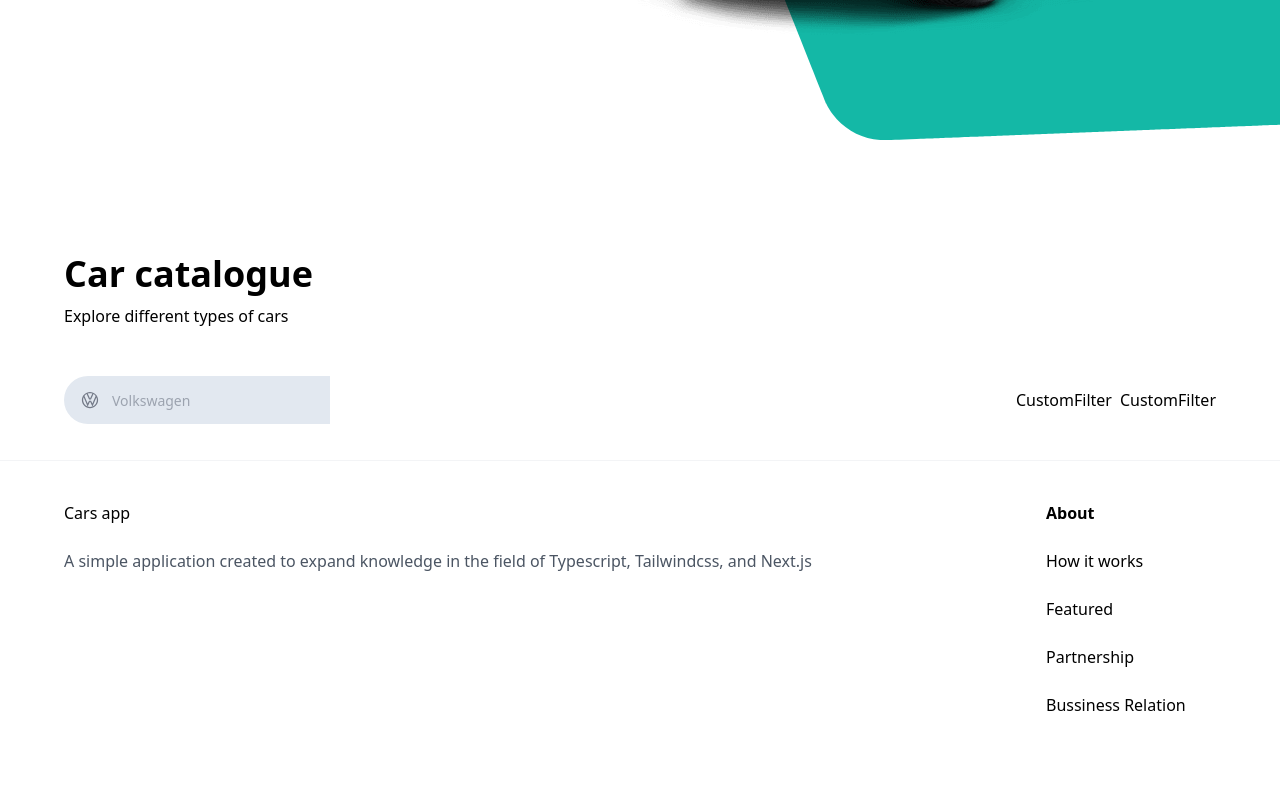
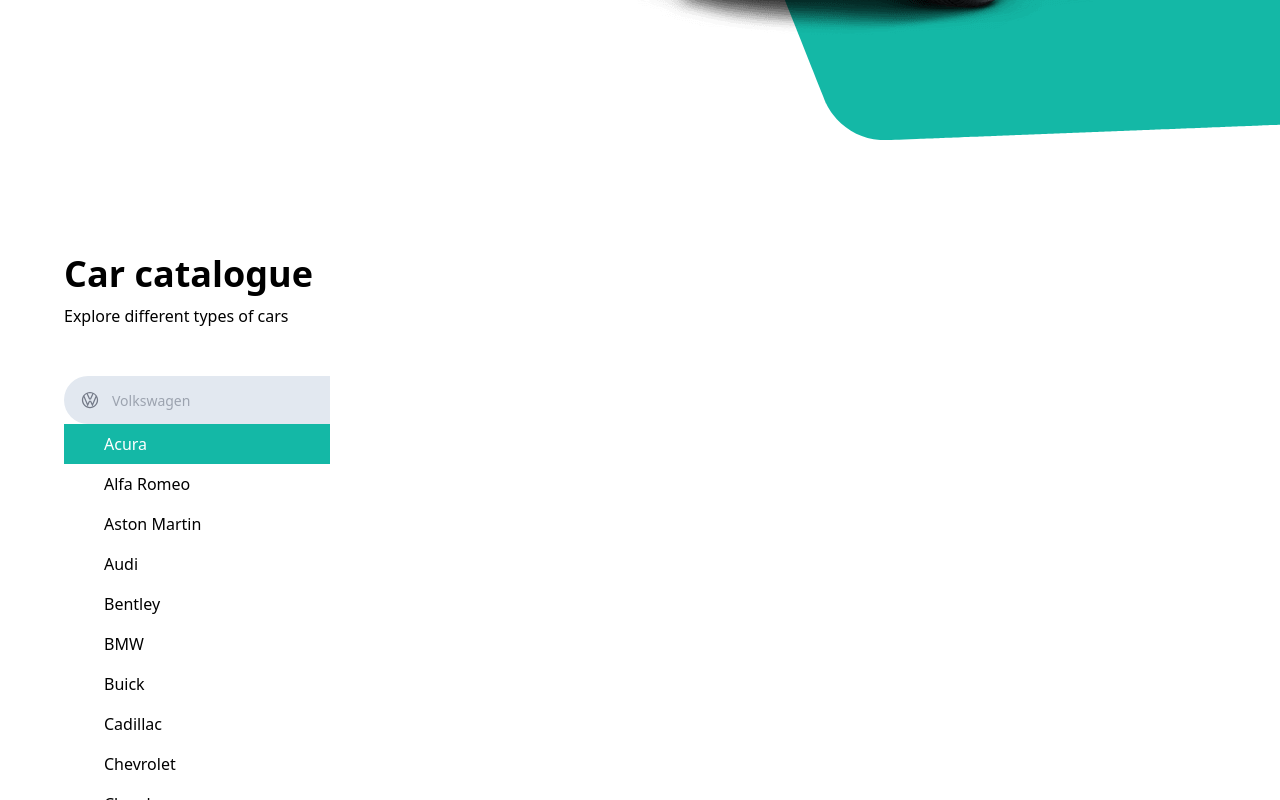
Before and after one commit to hidoominik/next-cars-app, a Next.js app: page / in a window 1280 px wide. Both pictures are taken after a click on the button 82 px from the left and 962 px from the top of the page. Shown: the part 562-1362 px from the top of the page. Built offline with nearby package versions, Linux system fonts and the light colour scheme.

Commit message:
search cars manufacturers combobox

```diff
--- a/app/globals.css
+++ b/app/globals.css
@@ -78,3 +78,10 @@
 .search-manufacturer-input{
   @apply w-full h-[48px] pl-12 p-4 rounded-l-full max-sm:rounded-full bg-slate-200 outline-none cursor-pointer text-sm;
 }
+
+.search-manufacturer-options{
+  @apply absolute mt-1 max-h-60 w-full overflow-auto rounded-md bg-white py-1 text-base shadow-lg ring-1 ring-black ring-opacity-5 focus:outline-none sm:text-sm;
+}
+.search-manufacturer-option{
+  @apply cursor-default select-none py-2 pl-10 pr-4;
+}
--- a/components/SearchManufacturer.tsx
+++ b/components/SearchManufacturer.tsx
@@ -3,13 +3,20 @@
 import { SearchManufacturerProps } from '@/types'
 import React from 'react'
 import Image from 'next/image'
-import { useState } from 'react';
+import { useState, Fragment } from 'react';
+import { manufacturers } from '@/constants';
+
 const SearchManufacturer = ({manufacturer, setManufacturer} : SearchManufacturerProps) => {
     const [query, setQuery] = useState("");
+    const filteredManufacturers = query === "" ?
+        manufacturers : manufacturers.filter((item) => (
+            item.toLowerCase().replace(/\s+/g,"").includes(query.toLowerCase().replace(/\s+/g,"")) //removing empty spaces and make everything lowercases
+        ))
+
   return (
 
     <div className='search-manufacturer'>
-        <Combobox>
+        <Combobox value={manufacturer} onChange={setManufacturer}>
             <div className='relative w-full'>
                 <Combobox.Button className="absolute top-[14px]">
                     <Image
@@ -18,12 +25,45 @@
                     height={20}
                     className='ml-4'
                     alt="car logo"/>
-
                 </Combobox.Button>
                 <Combobox.Input className="search-manufacturer-input"
                 placeholder='Volkswagen'
                 displayValue={(manufacturer: string) => manufacturer}
-                onChange={(e) => setQuery(e.target.value)}/>
+                onChange={(e) => setQuery(e.target.value)}
+                />
+                <Transition as={ Fragment }
+                    leave="transition ease-in duration-180"
+                    leaveFrom="opacity-100"
+                    leaveTo="opacity-0"
+                    afterLeave={ ()=> setQuery('') }
+                >
+                    <Combobox.Options>
+                        {filteredManufacturers.length === 0 && query !== "" ? (
+                            <Combobox.Option value={query} className="search-manufacturer-option">
+                                {/* Create "{query}" */}
+                            </Combobox.Option>
+                        ) : (
+                            filteredManufacturers.map((item) => (
+                                <Combobox.Option
+                                    key={item}
+                                    className={({active}) => `realtive search-manufacturer-option ${active ? 'bg-teal-500 text-white' : 'text-gray-800'}`}
+                                    value={item}>
+                                        {/* {item} */}
+                                        {({ active, selected }) => (
+                                            <li
+                                                className={`${
+                                                active ? 'bg-teal-500 text-white' : 'bg-white text-black'
+                                                }`}
+                                            >
+                                                {selected}
+                                                {item}
+                                            </li>
+                                        )}
+                                </Combobox.Option>
+                            ))
+                        )}
+                    </Combobox.Options>
+                </Transition>
 
 
             </div>
```
